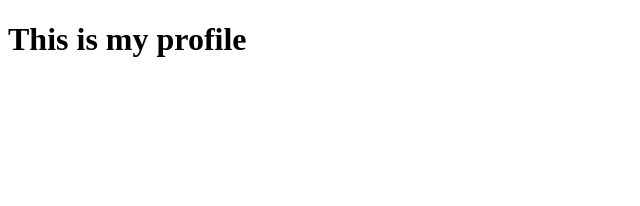
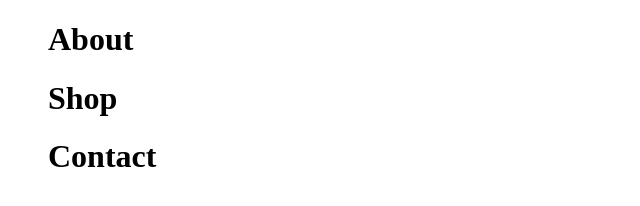
Before and after one commit to chechi1/firstgittest, a plain HTML site: page profile.html in a window 1280 px wide. Shown: the whole page, without its empty margins (0-640 px from the left). Drawn offline with Linux system fonts and the light colour scheme.

Commit message:
first list

```diff
--- a/profile.html
+++ b/profile.html
@@ -5,9 +5,30 @@
     <meta http-equiv="X-UA-Compatible" content="IE=edge">
     <meta name="viewport" content="width=device-width, initial-scale=1.0">
     <title>Document</title>
+    <style>
+    .profile   { color: brown;
+            box-sizing: 100px;
+            background-color: plum;
+
+        }
+
+        ul { list-style-type: none;
+
+        }
+    </style>
+
+
 </head>
 <body>
-    <h1>This is my profile</h1>
+<header>
+<ul>
+   <div class="ul">
+   <li> <h1>About</h1> </li>
+   <li> <h1>Shop</h1> </li>
+   <li> <h1>Contact</h1> </li>
 
+   </div>
+</ul>
+</header>
 </body>
 </html>
```
